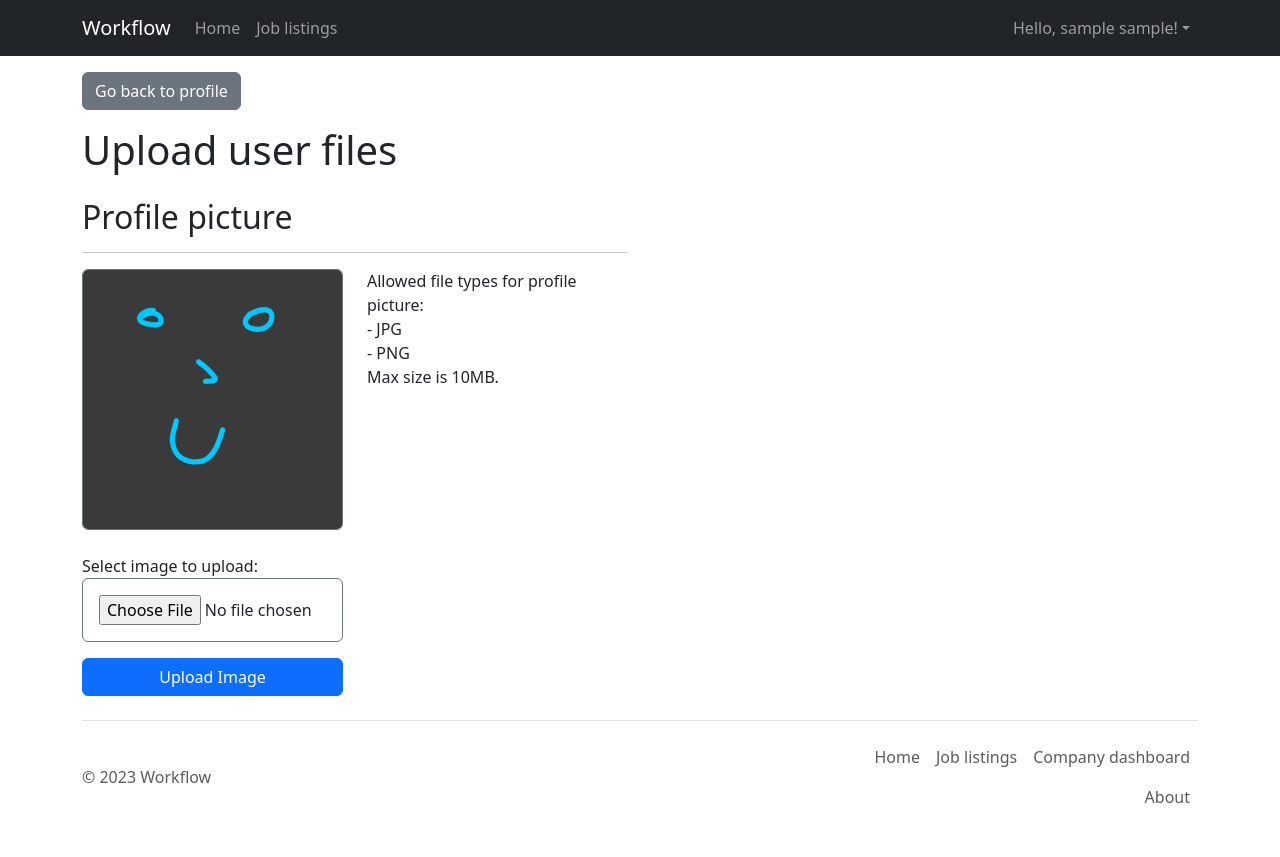
After one commit to ostepizza/workflow, a PHP site: page /user/user_files.php in a window 1280 px wide. The commit adds this page. Run offline with PHP 8.4, Linux system fonts and the light colour scheme; a user stored in the database is signed in; data comes from the database, SQL or seed files in the repository; tables that the repository leaves empty hold one stand-in row (values such as "Sample post").

Commit message:
User image upload added
- User image upload added
- DBHandlerUser updated to add file name
- Added some pre-items for CV upload

WITH THIS CHANGE COMES AN ALTER TO THE USER TABLE.
Picture is changed from longblob to varchar, and images are now stored locally on the server instead.

```diff
--- a/SQL_FILES/tables.sql
+++ b/SQL_FILES/tables.sql
@@ -11,7 +11,7 @@ CREATE TABLE `user` (
     `telephone` varchar(255) DEFAULT NULL,
     `location` varchar(255) DEFAULT NULL,
     `birthday` date DEFAULT NULL,
-    `picture` longblob DEFAULT NULL,
+    `picture` varchar(255) DEFAULT NULL,
     `cv` longblob DEFAULT NULL,
     `searchable` TINYINT(1) DEFAULT 0 NOT NULL,
     `competence` VARCHAR(5000) DEFAULT NULL,
--- a/assets/include/DBHandlerUser.php
+++ b/assets/include/DBHandlerUser.php
@@ -357,5 +357,20 @@ class DBHandlerUser extends DBHandlerBase {
             return false;
         }
     }
+
+    function updateProfileImage($userid, $fileName) {
+        $sql = 'UPDATE `user` SET `picture` = ? WHERE `id` = ?;';
+        $stmt = $this->conn->prepare($sql);
+        $stmt->bind_param('si', $fileName, $userid);
+
+        // If the statement successfully executes, return true. If something somehow goes wrong, return false.
+        if ($stmt->execute()) {
+            $stmt->close();
+            return true;
+        } else {
+            $stmt->close();
+            return false;
+        }
+    }
 }
 ?>
--- /dev/null
+++ b/user/user_files.php
@@ -0,0 +1,126 @@
+<?php include_once '../assets/include/template.php';
+
+// Include and establish connection with DB
+include_once '../assets/include/DBHandler.php';
+$dbhu = new DBHandlerUser();
+$dbhc = new DBHandlerCompany();
+
+// Include form input validator
+include_once '../assets/include/Validator.php';
+$validator = new Validator();
+
+// Set up empty feedback
+$feedbackForUser = NULL;
+$feedbackColor = "danger";
+
+// Retrieve the users info
+if(!empty($_SESSION['user_id'])) {
+    $userInfo = $dbhu->selectAllUserInfoByUserId($_SESSION['user_id']);
+    $userInfo = array_merge($userInfo, $dbhc->getCompanyDetailsFromUserId($_SESSION['user_id']));
+}
+
+if (isset($_GET["updatedImage"])) {
+    $feedbackForUser = 'Your profile picture has been successfully updated.<br>';
+    $feedbackColor = 'success';
+}
+
+if ($_SERVER['REQUEST_METHOD'] == 'POST') {
+    if (isset($_FILES['imageToUpload']) && $_FILES['imageToUpload']['error'] == 0) {
+        // Set up variables for the uploaded file
+        $fileTmpPath = $_FILES['imageToUpload']['tmp_name'];
+        $fileSize = $_FILES['imageToUpload']['size'];
+        $fileType = mime_content_type($fileTmpPath);
+
+        // Check if file is a jpg or png
+        if ($fileType != 'image/jpeg' && $fileType != 'image/png') {
+            $feedbackForUser .= "Invalid file type. Only JPG and PNG types are accepted.<br>";
+            $feedbackColor = "danger";
+        }
+        // Check if file is under 10MB
+        else if ($fileSize > 10485760) { // 10MB in bytes
+            $feedbackForUser .= "Image too large. Image must be less than 10MB.<br>";
+            $feedbackColor = "danger";
+        }
+        else {
+            // The picture is valid. First delete old image data (if there is any)
+            if (!empty($userInfo['picture'])) {
+                $oldImage = '../assets/img/user/' . $userInfo['picture'];
+                if (file_exists($oldImage)) {
+                    unlink($oldImage);
+                }
+            }
+
+            // Move the new image to the profile image directory
+            $fileName = $_SESSION['user_id'] . '-' . $_FILES['imageToUpload']['name'];
+            $destination = '../assets/img/user/' . $fileName;
+
+            if (move_uploaded_file($fileTmpPath, $destination)) {
+                // If successfully moved, update the database
+                if ($dbhu->updateProfileImage($_SESSION['user_id'], $fileName)) {
+                    // If successfully updated DB, redirect to page with feedback
+                    header('location: upload_image.php?updatedImage');
+                    exit();
+                } else {
+                    $feedbackForUser .= "There was an error updating the database.<br>";
+                    $feedbackColor = "danger";
+                }
+
+            } else {
+                $feedbackForUser .= "There was an error moving the uploaded image.<br>";
+                $feedbackColor = "danger";
+            }
+        }
+    } else {
+        $feedbackForUser .= "No image uploaded.<br>";
+        $feedbackColor = "danger";
+    }
+}
+
+function display() {
+global $userInfo;
+?>
+<a class="btn btn-secondary mt-3" href="index.php">Go back to profile</a>
+
+<div class="row mt-3">
+    <h1>Upload user files</h1>
+</div>
+
+<div class="row mt-3">
+    <div class="col-md-6">
+        <h2>Profile picture</h2>
+        <hr>
+        <div class="row">
+            <div class="col-md-6">
+                <?php
+                if (isset($userInfo['picture'])) {
+                    echo '<img src="../assets/img/user/' . $userInfo['picture'] . '" class="img-fluid rounded border border-secondary" alt="Your profile picture">';
+                } else {
+                    echo '<img src="../assets/img/user/default.jpg" class="img-fluid rounded border border-secondary" alt="The default profile picture">';
+                }
+                ?>
+                <br>
+                <form action="" method="post" enctype="multipart/form-data">
+                    <br>
+                    Select image to upload:
+                    <input type="file" name="imageToUpload" id="imageToUpload" class="w-100 p-3 rounded border border-secondary mb-3">
+                    <br>
+                    <input type="submit" value="Upload Image" name="submit" class="btn btn-primary w-100">
+                </form>
+            </div>
+            <div class="col-md-6">
+            Allowed file types for profile picture:<br>
+            - JPG<br>
+            - PNG<br>
+            Max size is 10MB.
+            </div>
+        </div>
+    </div>
+
+    <div class="col-md-6">
+
+    </div>
+</div>
+<?php
+}
+
+makePage('display', 'Profile', $feedbackForUser, $feedbackColor, requireLogin: true);
```
Also changed, not shown: applications/view.php (+1 -3 lines), company/user_search.php (+1 -3 lines), user/index.php (+4 -4 lines), 1 other file.
